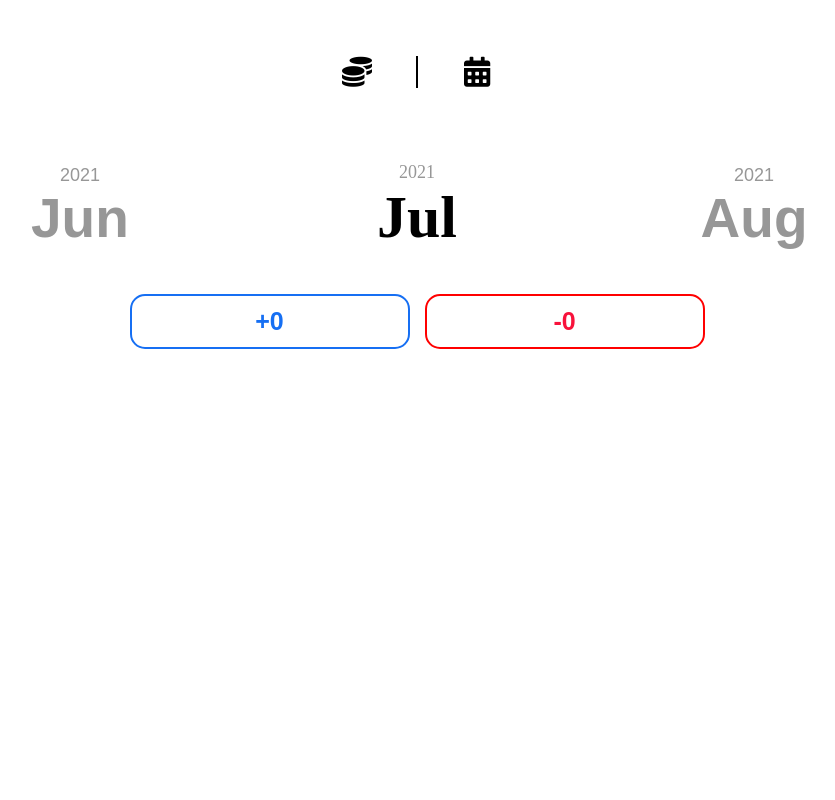
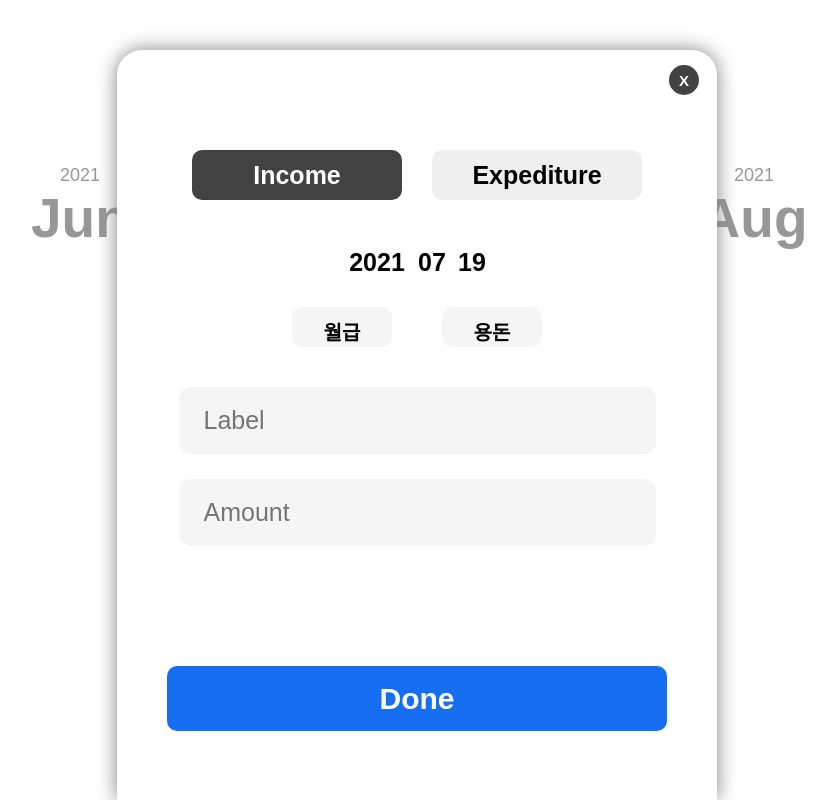
Before and after one commit to sangyun5108/BCSDproject, a React (Create React App) app: page /accountbook/addHistory in a window 1280 px wide. Shown: the whole page, without its empty margins (223-1058 px from the left). Built offline with nearby package versions, Linux system fonts and the light colour scheme.

Commit message:
Route
AddHistory를 클릭할때, 뒷 화면이 사라지지 않게 함

```diff
--- a/src/components/AddHistory.js
+++ b/src/components/AddHistory.js
@@ -3,13 +3,24 @@ import {useDispatch, useSelector} from 'react-redux';
 import {useRef, useState} from 'react';
 import { income,expediture } from '../redux/reducers/incomeExpeditureReducer';
 import {useHistory} from 'react-router-dom';
-import styled from 'styled-components';
+import styled,{keyframes} from 'styled-components';
+import { Link } from 'react-router-dom';
 import store from '../redux/store';
+
+const translate = keyframes`
+    0% {
+        height:0px;
+        opacity:0;
+    }
+    100% {
+        height:750px;
+    }
+`
 
 const Wrapper = styled.div`
     border-bottom:0px;
     position:absolute;
-    bottom:0;
+    bottom:0px;
     width:600px;
     height:750px;
     background-color:white;
@@ -19,6 +30,7 @@ const Wrapper = styled.div`
     flex-direction:column;
     align-items:center;
     box-shadow:0px 0px 20px grey;
+    animation:${translate} 0.5s ease-in-out;
 `;
 
 const BtnWrapper = styled.div`
@@ -120,17 +132,15 @@ const InputLabelAmountWrapper = styled.div`
     flex-direction:column;
     align-items:center;
     justify-content:flex-end;
-    margin-top:7%;
+    margin-top:30px;
 `;
 
 const DoneButton = styled.button`
-    width:85%;
-    height:8vh;
+    width:500px;
+    height:65px;
     border-radius:10px;
+    margin-top:100px;
     outline:none;
-    position:absolute;
-    bottom:0;
-    margin-bottom:10%;
     border:none;
     background-color:${props=>props.active?'#166ff3':'#f8123b'};
     color:white;
@@ -214,7 +224,6 @@ const MONTH = [31,29,31,30,31,30,31,31,30,31,30,31];
 const AddHistory = () => {
 
     const [type,setType] = useState(true); //income,Expediture 선택
-    const [close,setClose] = useState(false);
     const [moneyType,setMoneyType] = useState('');
     const yearRef = useRef(null);
     const monthRef = useRef(null);
@@ -276,7 +285,7 @@ const AddHistory = () => {
             alert('유형체크를 해주세요');
             return;
         }
-        history.push('/');
+        history.push('/accountbook');
         const monthIndex = Number(monthRef.current.value)-1;
         const dayOfWeek = WEEK[new Date(`${yearRef.current.value}-${monthRef.current.value}-${dateRef.current.value}`).getDay()];
 
@@ -306,11 +315,6 @@ const AddHistory = () => {
             localStorage.setItem('lists',JSON.stringify(store.getState().incomeExpeditureReducer.list));
     }
 
-    const onClickXbutton = () => {
-        setClose(!close);
-        history.push('/');
-    }
-
     return(
         <>
             <Wrapper>
@@ -318,7 +322,7 @@ const AddHistory = () => {
                         <IncomeBtn active={type} onClick={onClickIncome}>Income</IncomeBtn>
                         <ExpeditureBtn active={type} onClick={onClickExpediture}>Expediture</ExpeditureBtn>
                     </BtnWrapper>
-                        <Xbutton onClick={onClickXbutton}>X</Xbutton>
+                        <Link to={'/accountbook'}><Xbutton>X</Xbutton></Link>
                     <form onSubmit={onSubmit}>
                         <InputDayWrapper>
                             <InputYear ref={yearRef} defaultValue={nowyear} maxLength="4" onBlur={checkYearType}></InputYear>
--- a/src/components/AddHistoryEdit.js
+++ b/src/components/AddHistoryEdit.js
@@ -265,7 +265,7 @@ const AddHistoryEdit = (props) => {
             alert('유형체크를 해주세요');
             return;
         }
-        history.push('/');
+        history.push('/accountbook');
         const monthIndex = Number(monthRef.current.value)-1;
         const dayOfWeek = WEEK[new Date(`${yearRef.current.value}-${monthRef.current.value}-${dateRef.current.value}`).getDay()];
         const newlist = {
@@ -297,7 +297,7 @@ const AddHistoryEdit = (props) => {
 
     const onClickXbutton = () => {
         setClose(!close);
-        history.push('/');
+        history.push('/accountbook');
     }
 
 
--- a/src/pages/AccountBook.js
+++ b/src/pages/AccountBook.js
@@ -32,7 +32,7 @@ const AccountBook = () => {
   const history = useHistory();
 
   const onClickAdd = () => {
-    history.push('/addHistory');
+    history.push('/accountbook/addHistory');
   }
 
   useEffect(()=>{
--- a/src/pages/MainPage.js
+++ b/src/pages/MainPage.js
@@ -49,7 +49,7 @@ const MainPage = () => {
     const onClickBtn = (e) => {
         const value = e.target.parentNode.value;
         if(value==='account'){
-            history.push('/');
+            history.push('/accountbook');
         }else{
             history.push('/calendar');
         }
@@ -69,10 +69,12 @@ const MainPage = () => {
                 </BtnWrapper>
             </Wrapper>
             <SelectBar/>
-            <Route exact path='/'component={AccountBook}/>
-            <Route path='/calendar' component={Calendar}/>
-            <Route path='/addHistory' component={AddHistory}/>
-            <Route path='/addHistory/edit' component={AddHistoryEdit}/>
+
+            <Route exact path='/' component={AccountBook}/>
+            <Route exact path='/calendar' component={Calendar}/>
+            <Route path='/accountbook'component={AccountBook}/>
+            <Route path='/accountbook/addHistory' component={AddHistory}/>
+            <Route path='/accountbook/addHistory/edit' component={AddHistoryEdit}/>
         </>
     );
 }
```
